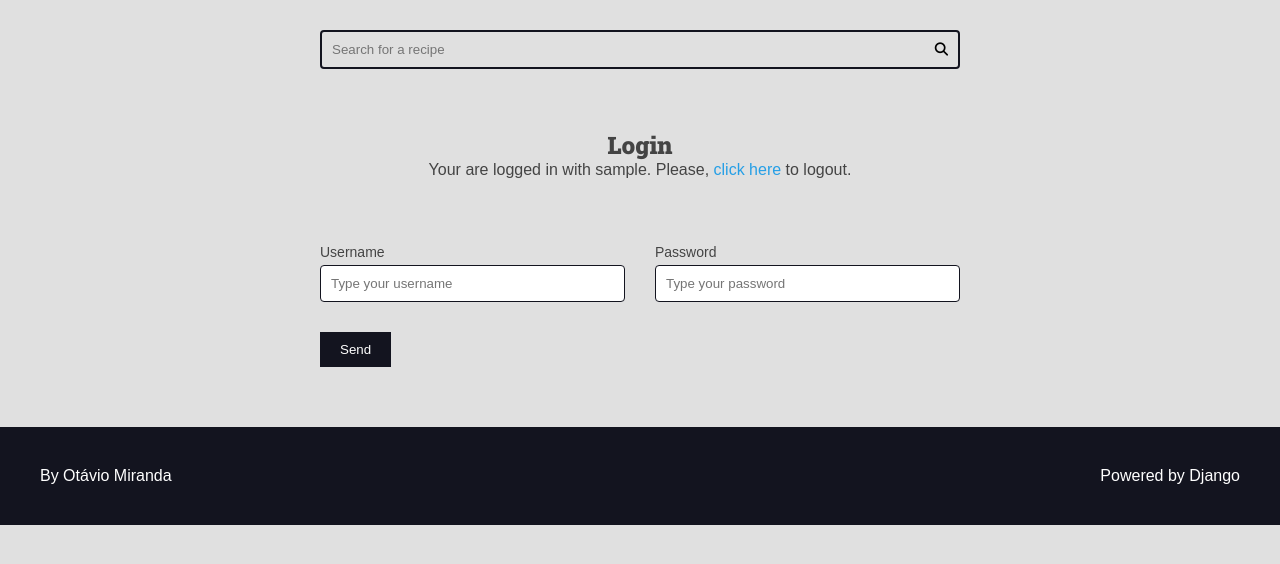
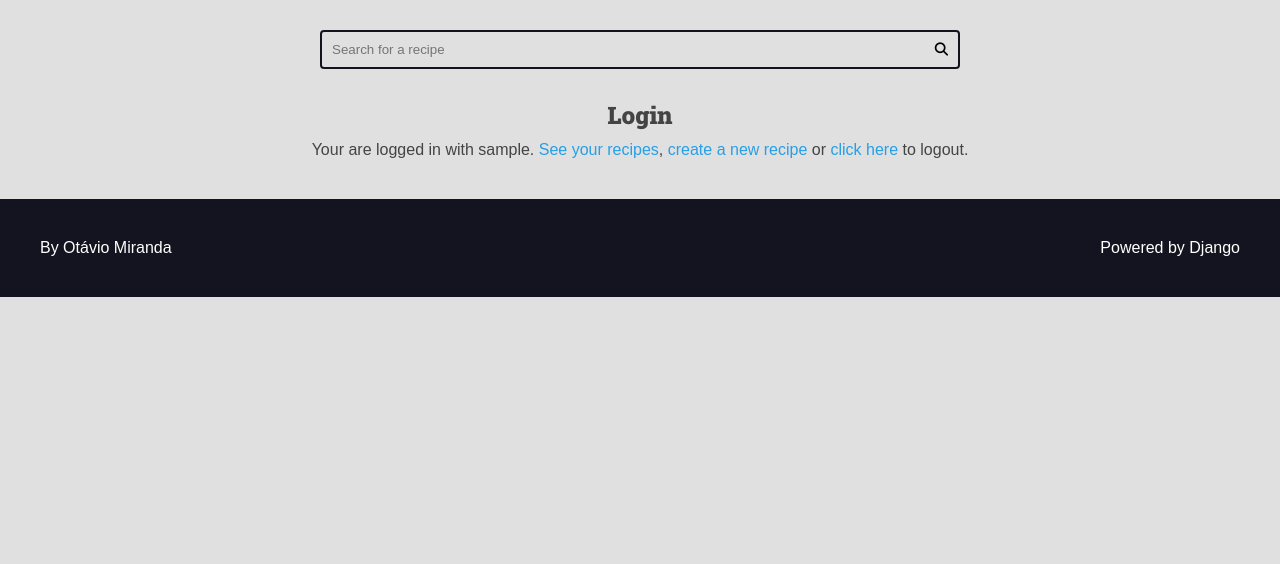
Before and after one commit to mariomilhoci/curso-django-projeto1, a Django app: page /authors/login/ in a window 1280 px wide. Shown: the part 140-704 px from the top of the page. Run offline with Django 4.2, Linux system fonts and the light colour scheme; the visitor is signed in with stand-in values (Sample User, id 1); some libraries are stand-ins or nearby versions.

Commit message:
dashboard

```diff
--- a/authors/templates/authors/pages/login.html
+++ b/authors/templates/authors/pages/login.html
@@ -5,20 +5,12 @@
 {% block content %}
     <div class="main-content center container">
         <h2>Login</h2>
-        {% if request.user.is_authenticated %}
-        <div>
-            Your are logged in with
-            {{ request.user.username }}.
-            Please,
-            <form class="inline-form" action="{% url 'authors:logout' %}" method="POST">
-                {% csrf_token %}
-                <input type="hidden" name="username" value="{{ request.user.username }}">
-                <button class="plaintext-button" type="submit">click here</button>
-            </form> to logout.
-        </div>
-        {% endif %}
+        {% include 'authors/partials/login_message.html' %}
     </div>
 
     {% include 'global/partials/messages.html' %}
-    {% include 'global/partials/form.html' %}
+
+    {% if not user.is_authenticated %}
+        {% include 'global/partials/form.html' %}
+    {% endif %}
 {% endblock content %}
--- /dev/null
+++ b/authors/templates/authors/partials/login_message.html
@@ -0,0 +1,13 @@
+{% if user.is_authenticated %}
+<div class="login-message">
+    Your are logged in with
+    {{ request.user.username }}.
+    <a href="{% url 'authors:dashboard' %}">See your recipes</a>,
+    <a href="{% url 'authors:dashboard_recipe_new' %}">create a new recipe</a> or
+    <form class="inline-form" action="{% url 'authors:logout' %}" method="POST">
+        {% csrf_token %}
+        <input type="hidden" name="username" value="{{ request.user.username }}">
+        <button class="plaintext-button" type="submit">click here</button>
+    </form> to logout.
+</div>
+{% endif %}
--- a/authors/urls.py
+++ b/authors/urls.py
@@ -10,4 +10,11 @@ urlpatterns = [
     path('login/', views.login_view, name='login'),
     path('login/create/', views.login_create, name='login_create'),
     path('logout/', views.logout_view, name='logout'),
+    path('dashboard/', views.dashboard, name='dashboard'),
+    path('dashboard/recipe/new/',
+         views.dashboard_recipe_new, name='dashboard_recipe_new'),
+    path('dashboard/recipe/delete/',
+         views.dashboard_recipe_delete, name='dashboard_recipe_delete'),
+    path('dashboard/recipe/<int:id>/edit/',
+         views.dashboard_recipe_edit, name='dashboard_recipe_edit'),
 ]
--- a/authors/views.py
+++ b/authors/views.py
@@ -4,6 +4,9 @@ from django.contrib.auth.decorators import login_required
 from django.http import Http404
 from django.shortcuts import redirect, render
 from django.urls import reverse
+from recipes.models import Recipe
+
+from authors.forms.recipe_forms import AuthorRecipeForm
 
 from .forms import LoginForm, RegisterForm
 
@@ -50,12 +53,11 @@ def login_create(request):
         raise Http404()
 
     form = LoginForm(request.POST)
-    login_url = reverse('authors:login')
 
     if form.is_valid():
         authenticated_user = authenticate(
-            username=form.changed_data.get('username', ''),
-            password=form.changed_data.get('password', ''),
+            username=form.cleaned_data.get('username', ''),
+            password=form.cleaned_data.get('password', ''),
         )
 
         if authenticated_user is not None:
@@ -66,7 +68,7 @@ def login_create(request):
     else:
         messages.error(request, 'Invalid username or password')
 
-    return redirect(login_url)
+    return redirect(reverse('authors:dashboard'))
 
 
 @login_required(login_url='authors:login', redirect_field_name='next')
@@ -82,3 +84,102 @@ def logout_view(request):
     messages.success(request, 'Logged out successfully')
     logout(request)
     return redirect(reverse('authors:login'))
+
+
+@login_required(login_url='authors:login', redirect_field_name='next')
+def dashboard(request):
+    recipes = Recipe.objects.filter(
+        is_published=False,
+        author=request.user,
+    )
+    return render(request, 'authors/pages/dashboard.html', context={
+        'recipes': recipes,
+    })
+
+
+@login_required(login_url='authors:login', redirect_field_name='next')
+def dashboard_recipe_edit(request, id):
+    recipe = Recipe.objects.filter(
+        is_published=False,
+        author=request.user,
+        pk=id,
+    ).first()
+
+    if not recipe:
+        raise Http404
+
+    form = AuthorRecipeForm(
+        data=request.POST or None,
+        files=request.FILES or None,
+        instance=recipe
+    )
+
+    if form.is_valid():
+        # Agora, o form é valido e posso tentar salvar
+        recipe = form.save(commit=False)
+
+        recipe.author = request.user
+        recipe.preparation_steps_is_html = False
+        recipe.is_published = False
+
+        recipe.save()
+
+        messages.success(request, 'Sua receita foi salva com sucesso!')
+        return redirect(reverse('authors:dashboard_recipe_edit', args=(id,)))
+
+    return render(request, 'authors/pages/dashboard_recipe.html', context={
+        'form': form,
+    })
+
+
+@login_required(login_url='authors:login', redirect_field_name='next')
+def dashboard_recipe_new(request):
+    form = AuthorRecipeForm(
+        data=request.POST or None,
+        files=request.FILES or None,
+    )
+
+    if form.is_valid():
+        recipe: Recipe = form.save(commit=False)
+
+        recipe.author = request.user
+        recipe.preparation_steps_is_html = False
+        recipe.is_published = False
+
+        recipe.save()
+
+        messages.success(request, 'Salvo com sucesso!')
+        return redirect(
+            reverse('authors:dashboard_recipe_edit', args=(recipe.id,))
+        )
+
+    return render(
+        request,
+        'authors/pages/dashboard_recipe.html',
+        context={
+            'form': form,
+            'form_action': reverse('authors:dashboard_recipe_new')
+        }
+    )
+
+
+@login_required(login_url='authors:login', redirect_field_name='next')
+def dashboard_recipe_delete(request):
+    if not request.POST:
+        raise Http404()
+
+    POST = request.POST
+    id = POST.get('id')
+
+    recipe = Recipe.objects.filter(
+        is_published=False,
+        author=request.user,
+        pk=id,
+    ).first()
+
+    if not recipe:
+        raise Http404
+
+    recipe.delete()
+    messages.success(request, 'Deleted successfully.')
+    return redirect(reverse('authors:dashboard'))
--- a/base_static/global/css/styles.css
+++ b/base_static/global/css/styles.css
@@ -69,6 +69,15 @@ h6 {
     font-family: var(--font-headings);
 }
 
+img {
+    max-width: 100%;
+}
+
+a {
+   color: var(--color-primary);
+   text-decoration: none;
+}
+
 .container {
     max-width: 144rem;
     margin: 0 auto;
@@ -138,7 +147,7 @@ h6 {
     color: var(--color-primary);
 }
 
-.main-contant {
+.main-content {
     padding-top: 0;
 }
 
@@ -329,10 +338,12 @@ h6 {
     color: var(--color-error-dark);
 }
 
-.form-content input {
+.form-content input,
+.form-content textarea,
+.form-content select {
     width: 100%;
     padding: 1rem;
-    border-radius: .4rem;
+    border-radius: 0.4rem;
     border: 1px solid var(--color-primary-dark);
 }
 
@@ -351,6 +362,10 @@ h6 {
 
 .inline-form {
     display: inline;
+}
+
+.span-2 {
+    grid-column: span 2;
 }
 
 .plaintext-button {
@@ -413,9 +428,32 @@ h6 {
     color: var(--color-debug-dark);
 }
 
+/* Authors */
+.login-message {
+    margin: 1rem 0;
+}
+
+.authors-dashboard-container {
+    max-width: 64rem;
+    text-align: left;
+    padding: var(--spacing-gutter-medium);
+    margin: 0 auto;
+}
+
+.authors-dashboard-container h3,
+.authors-dashboard-container p,
+.authors-dashboard-container ul {
+    list-style-type: none;
+    margin: 1rem 0;
+}
+
 /* Generics */
 .center {
     text-align: center;
+}
+
+.left {
+    text-align: left;
 }
 
 .m-x {
--- /dev/null
+++ b/base_static/global/js/scripts.js
@@ -0,0 +1,17 @@
+function my_scope() {
+    const forms = document.querySelectorAll('.form-delete');
+
+    for (const form of forms) {
+      form.addEventListener('submit', function (e) {
+        e.preventDefault();
+
+        const confirmed = confirm('Are you sure?');
+
+        if (confirmed) {
+          form.submit();
+        }
+      });
+    }
+  }
+
+  my_scope();
--- a/base_templates/global/base.html
+++ b/base_templates/global/base.html
@@ -1,3 +1,4 @@
+{% load static %}
 <!DOCTYPE html>
 <html lang="pt-BR">
 
@@ -16,6 +17,8 @@
     </main>
 
     {% include 'global/partials/footer.html' %}
+    <script src="{% static 'global/js/scripts.js'%}"></script>
+
 </body>
 
 </html>
--- a/base_templates/global/partials/form.html
+++ b/base_templates/global/partials/form.html
@@ -1,10 +1,10 @@
 <div class="main-content container">
-    <form class="main-form" action="{{ form_action }}" method="POST">
+    <form class="main-form" action="{{ form_action }}" method="POST" enctype="multipart/form-data">
         {% csrf_token %}
 
         <div class="form-content form-content-grid">
             {% for field in form %}
-                <div class="form-group">
+                <div class="form-group {{ field.field.widget.attrs.class }}">
                     <label for="{{ field.id_for_label }}">{{ field.label }}</label>
                     {{ field }}
 
@@ -14,6 +14,12 @@
 
                     {{ field.errors }}
                 </div>
+
+                {% if field.name == 'cover' and field.value.url %}
+                    <div class="span-2">
+                        <img src="{{ field.value.url }}" alt="Capa para {{ recipe.title }}">
+                    </div>
+                {% endif %}
             {% endfor %}
         </div>
 
--- /dev/null
+++ b/utils/strings.py
@@ -0,0 +1,6 @@
+def is_positive_number(value):
+    try:
+        number_string = float(value)
+    except ValueError:
+        return False
+    return number_string > 0
```
Also changed, not shown: authors/forms/recipe_forms.py (added, +80 -0 lines), authors/templates/authors/pages/dashboard.html (added, +33 -0 lines), authors/templates/authors/pages/dashboard_recipe.html (added, +15 -0 lines), recipes/admin.py (+11 -1 lines).
